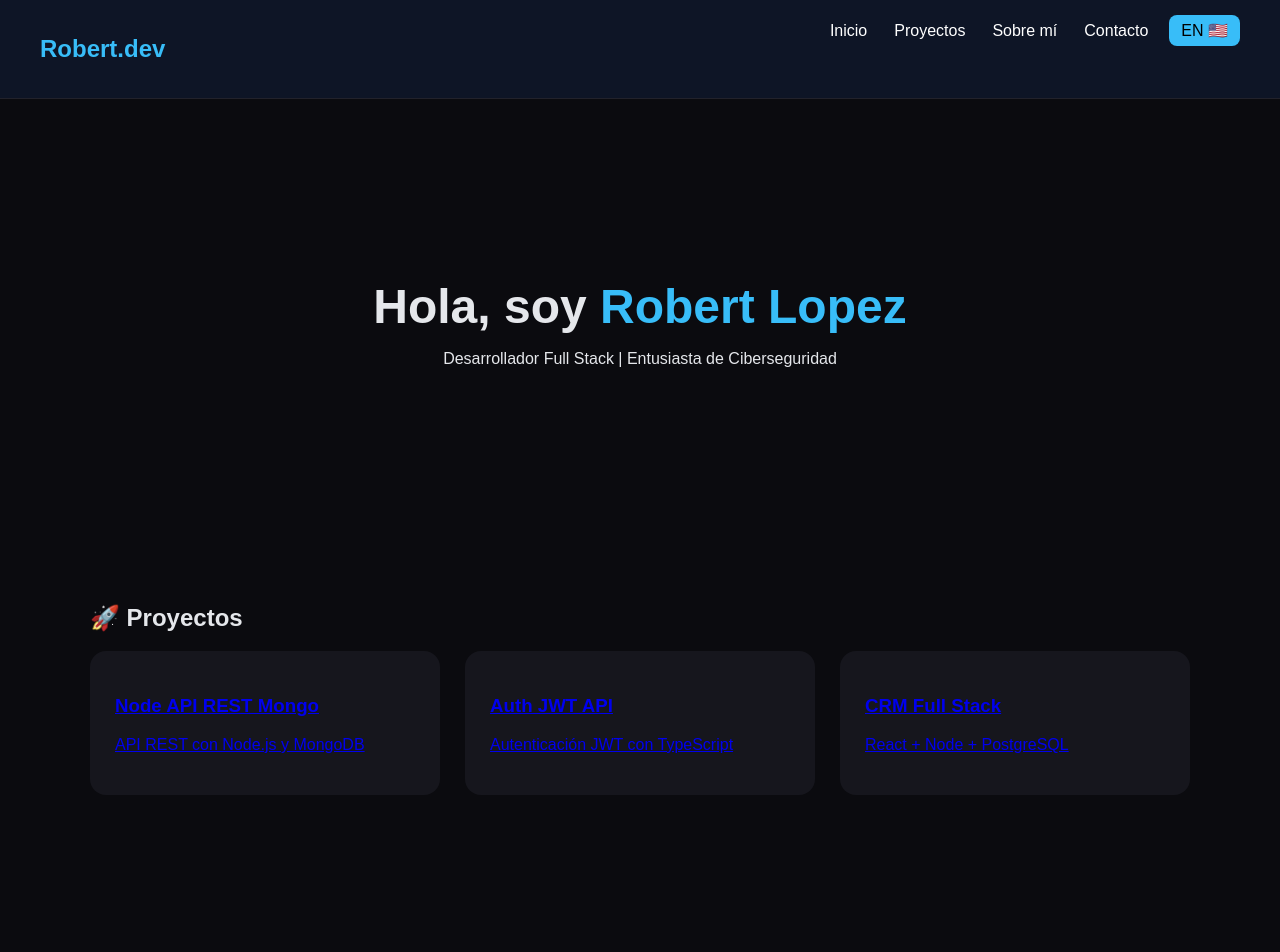
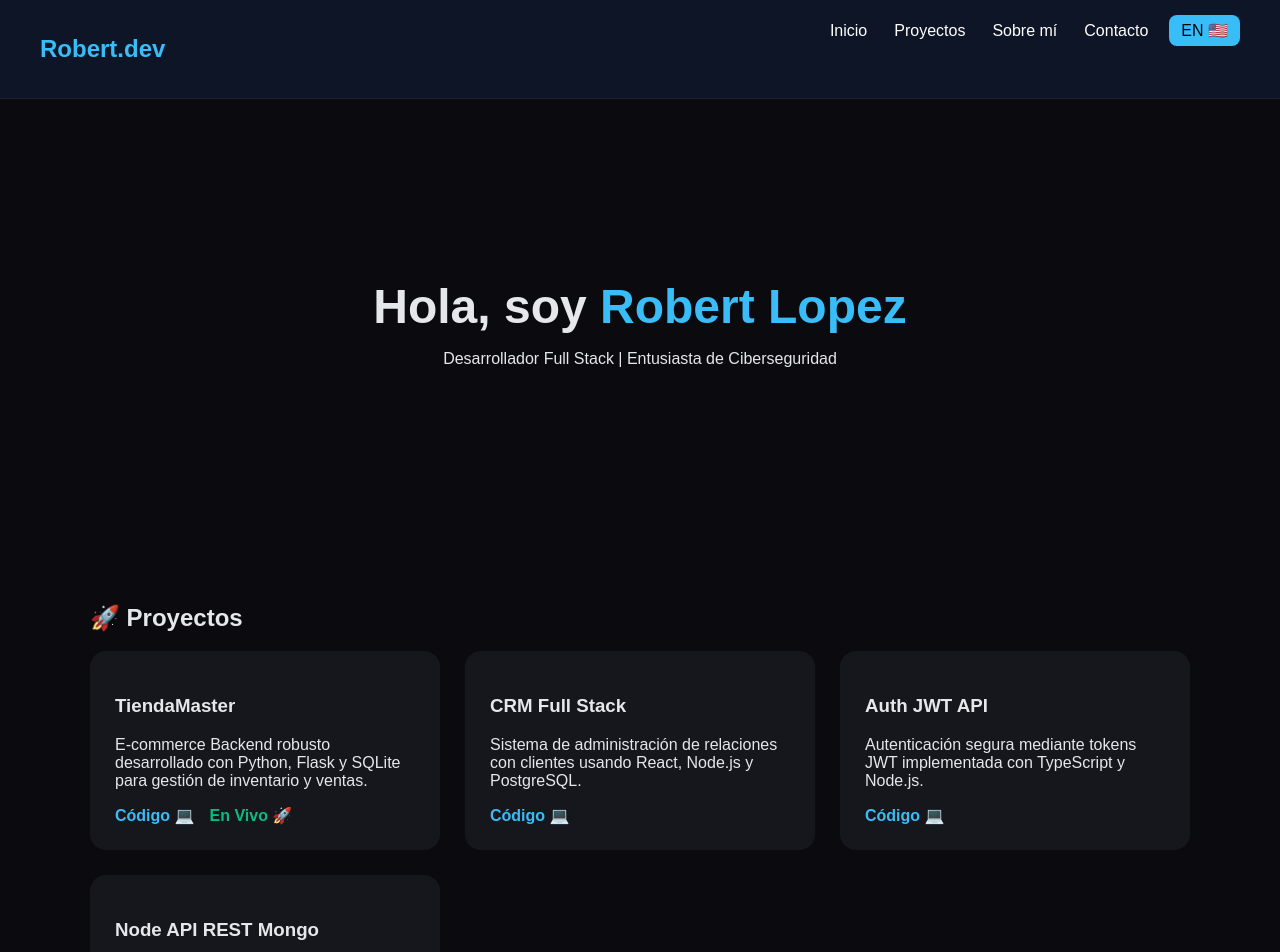
Before and after one commit to Churiflow/portfolio, a React app: page / in a window 1280 px wide. Shown: the top 952 px of the page. Built offline with nearby package versions, Linux system fonts and the light colour scheme; the HTML template or start-up script is replaced by a standard one.

Commit message:
feat: links independientes de codigo y demo en vivo funcional

```diff
--- a/src/App.css
+++ /dev/null
@@ -1,136 +0,0 @@
-*{
-  margin:0;
-  padding:0;
-  box-sizing:border-box;
-  font-family: 'Segoe UI', sans-serif;
-}
-
-body{
-  background:#0b1120;
-  color:white;
-}
-
-/* NAVBAR */
-.navbar{
-  position:fixed;
-  top:0;
-  width:100%;
-  padding:20px 60px;
-  display:flex;
-  justify-content:space-between;
-  align-items:center;
-  background:rgba(2,6,23,0.8);
-  backdrop-filter: blur(10px);
-  z-index:1000;
-}
-
-.navbar h2{
-  color:#38bdf8;
-}
-
-.navbar ul{
-  list-style:none;
-  display:flex;
-  gap:40px;
-}
-
-.navbar li{
-  cursor:pointer;
-  transition:0.3s;
-}
-
-.navbar li:hover{
-  color:#38bdf8;
-}
-
-/* HERO */
-.hero{
-  height:100vh;
-  display:flex;
-  flex-direction:column;
-  justify-content:center;
-  align-items:center;
-  text-align:center;
-}
-
-.hero h1{
-  font-size:60px;
-  margin-bottom:10px;
-}
-
-.hero p{
-  color:#94a3b8;
-  margin-bottom:30px;
-}
-
-.btn{
-  background:#38bdf8;
-  padding:12px 30px;
-  border-radius:8px;
-  text-decoration:none;
-  color:black;
-  font-weight:bold;
-  transition:0.3s;
-}
-
-.btn:hover{
-  transform:scale(1.1);
-}
-
-/* SECTIONS */
-section{
-  padding:120px 80px;
-}
-
-/* PROJECTS */
-.projects h2{
-  text-align:center;
-  margin-bottom:50px;
-  font-size:40px;
-}
-
-.cards{
-  display:flex;
-  justify-content:center;
-  gap:30px;
-  flex-wrap:wrap;
-}
-
-.card{
-  width:280px;
-  background:#020617;
-  padding:25px;
-  border-radius:15px;
-  transition:0.4s;
-  box-shadow:0 0 20px rgba(0,0,0,0.3);
-}
-
-.card:hover{
-  transform:translateY(-10px);
-  box-shadow:0 0 25px #38bdf8;
-}
-
-.card h3{
-  margin-bottom:10px;
-}
-
-.card p{
-  color:#94a3b8;
-  margin-bottom:20px;
-}
-
-.card a{
-  color:#38bdf8;
-  text-decoration:none;
-  font-weight:bold;
-}
-
-/* ABOUT + CONTACT */
-#about, #contact{
-  text-align:center;
-}
-
-#about p, #contact p{
-  color:#94a3b8;
-  margin-top:10px;
-}
--- a/src/pages/Home.jsx
+++ b/src/pages/Home.jsx
@@ -1,4 +1,38 @@
+import React from 'react';
+
 function Home({ lang }) {
+
+// Lista de tus proyectos reales para iterar limpiamente
+  const proyectos = [
+
+    {
+      titulo: "TiendaMaster",
+      es: "E-commerce Backend robusto desarrollado con Python, Flask y SQLite para gestión de inventario y ventas.",
+      en: "Robust E-commerce Backend developed with Python, Flask, and SQLite for inventory and sales management.",
+      link: "https://github.com/Churiflow/tienda-flask-pro", // <- Esta es la URL corregida
+      demo: "https://tienda-flask-pro-1.onrender.com"
+    },
+
+    {
+      titulo: "CRM Full Stack",
+      es: "Sistema de administración de relaciones con clientes usando React, Node.js y PostgreSQL.",
+      en: "Customer Relationship Management system using React, Node.js, and PostgreSQL.",
+      link: "https://github.com/Churiflow/CRM-Full-Stack-"
+    },
+    {
+      titulo: "Auth JWT API",
+      es: "Autenticación segura mediante tokens JWT implementada con TypeScript y Node.js.",
+      en: "Secure JWT token authentication implemented with TypeScript and Node.js.",
+      link: "https://github.com/Churiflow/node-auth-jwt-api-rest-typescript"
+    },
+    {
+      titulo: "Node API REST Mongo",
+      es: "API REST completa y escalable utilizando Node.js y MongoDB.",
+      en: "Complete and scalable REST API utilizing Node.js and MongoDB.",
+      link: "https://github.com/Churiflow/node_api_rest_mongo"
+    }
+  ];
+
   return (
     <>
       <section id="home" className="hero">
@@ -6,7 +40,6 @@ function Home({ lang }) {
           {lang === "es" ? "Hola, soy" : "Hi, I'm"}{" "}
           <span>Robert Lopez</span>
         </h1>
-
         <p>
           {lang === "es"
             ? "Desarrollador Full Stack | Entusiasta de Ciberseguridad"
@@ -15,31 +48,41 @@ function Home({ lang }) {
       </section>
 
       <section id="projects">
-        <h2>{lang === "es" ? "🚀 Proyectos" : "🚀 Projects"}</h2>
+              <h2>{lang === "es" ? "🚀 Proyectos" : "🚀 Projects"}</h2>
+              <div className="projects-grid">
+                {proyectos.map((proy, index) => (
+                  <div className="card" key={index}>
+                    <h3>{proy.titulo}</h3>
+                    <p>{lang === "es" ? proy.es : proy.en}</p>
 
-        <div className="projects-grid">
-          <a href="https://github.com/Churiflow/node_api_rest_mongo" target="_blank">
-            <div className="card">
-              <h3>Node API REST Mongo</h3>
-              <p>{lang === "es" ? "API REST con Node.js y MongoDB" : "REST API with Node.js and MongoDB"}</p>
-            </div>
-          </a>
+                    {/* SECCIÓN DE ENLACES ADAPTADA */}
+                    <div style={{ marginTop: '15px', display: 'flex', gap: '15px' }}>
+                      <a
+                        href={proy.link}
+                        target="_blank"
+                        rel="noreferrer"
+                        style={{ color: '#38bdf8', fontWeight: 'bold', textDecoration: 'none' }}
+                      >
+                        {lang === "es" ? "Código 💻" : "Code 💻"}
+                      </a>
 
-          <a href="https://github.com/Churiflow/node-auth-jwt-api-rest-typescript" target="_blank">
-            <div className="card">
-              <h3>Auth JWT API</h3>
-              <p>{lang === "es" ? "Autenticación JWT con TypeScript" : "JWT Authentication with TypeScript"}</p>
-            </div>
-          </a>
+                      {/* Si el proyecto tiene demo, React mostrará este enlace automáticamente */}
+                      {proy.demo && (
+                        <a
+                          href={proy.demo}
+                          target="_blank"
+                          rel="noreferrer"
+                          style={{ color: '#10b981', fontWeight: 'bold', textDecoration: 'none' }}
+                        >
+                          {lang === "es" ? "En Vivo 🚀" : "Live Demo 🚀"}
+                        </a>
+                      )}
+                    </div>
+                  </div>
+                ))}
+              </div>
+            </section>
 
-          <a href="https://github.com/Churiflow/CRM-Full-Stack-" target="_blank">
-            <div className="card">
-              <h3>CRM Full Stack</h3>
-              <p>{lang === "es" ? "React + Node + PostgreSQL" : "React + Node + PostgreSQL"}</p>
-            </div>
-          </a>
-        </div>
-      </section>
 
       <section id="about">
         <h2>{lang === "es" ? "👨‍💻 Sobre mí" : "👨‍💻 About me"}</h2>
@@ -52,8 +95,8 @@ function Home({ lang }) {
 
       <section id="contact">
         <h2>{lang === "es" ? "📬 Contacto" : "📬 Contact"}</h2>
-        <p>Email: yabar852@gmail.com</p>
-        <p>LinkedIn: linkedin.com/in/robert-lopez-ita-b4147a277</p>
+        <p>Email: <a href="mailto:yavar852@gmail.com">yabar852@gmail.com</a></p>
+        <p>LinkedIn: <a href="https://linkedin.com/in/robert-lopez-ita-b4147a277" target="_blank" rel="noreferrer">Ver perfil</a></p>
       </section>
     </>
   );
```
Also changed, not shown: src/components/Navbar.css (+55 -9 lines).
